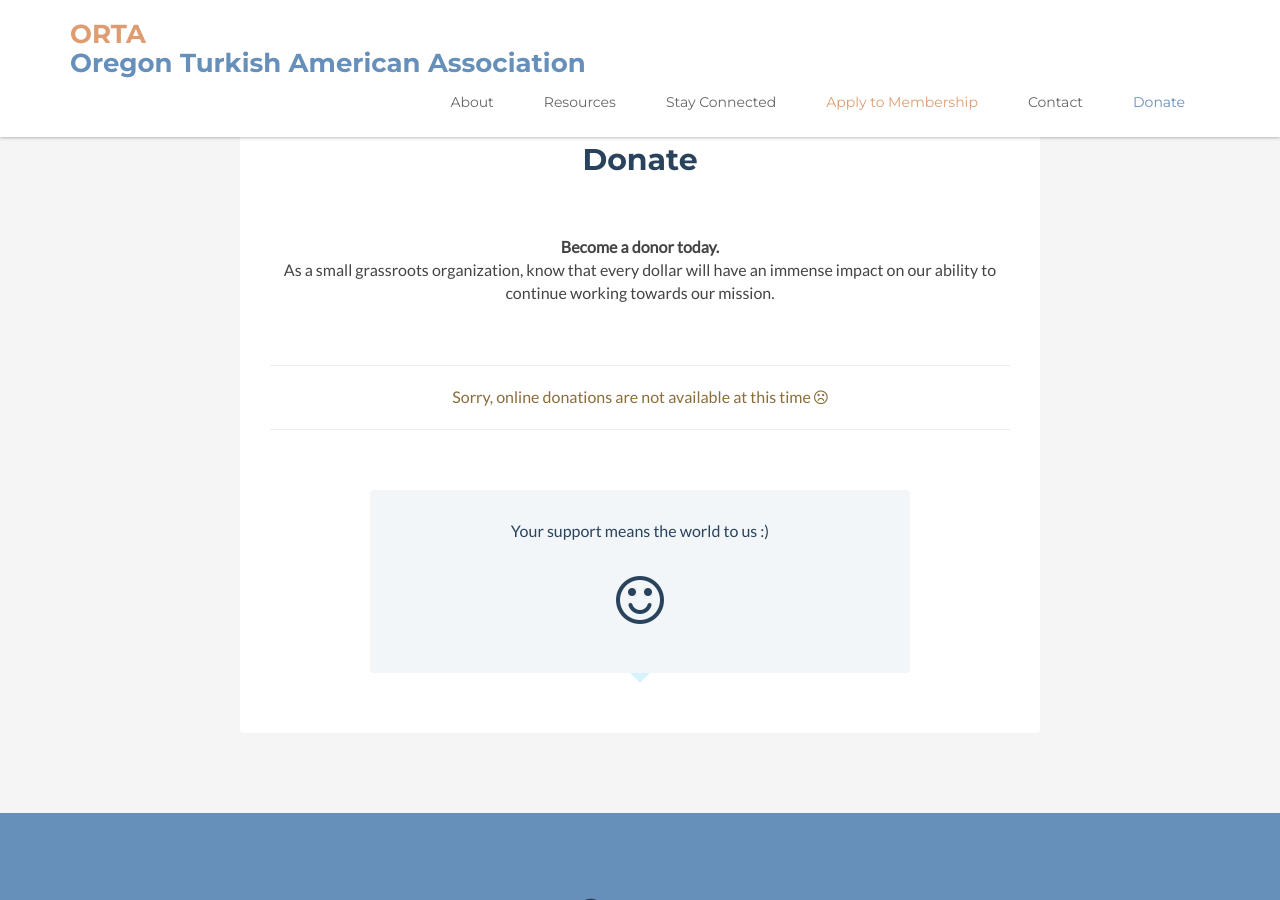
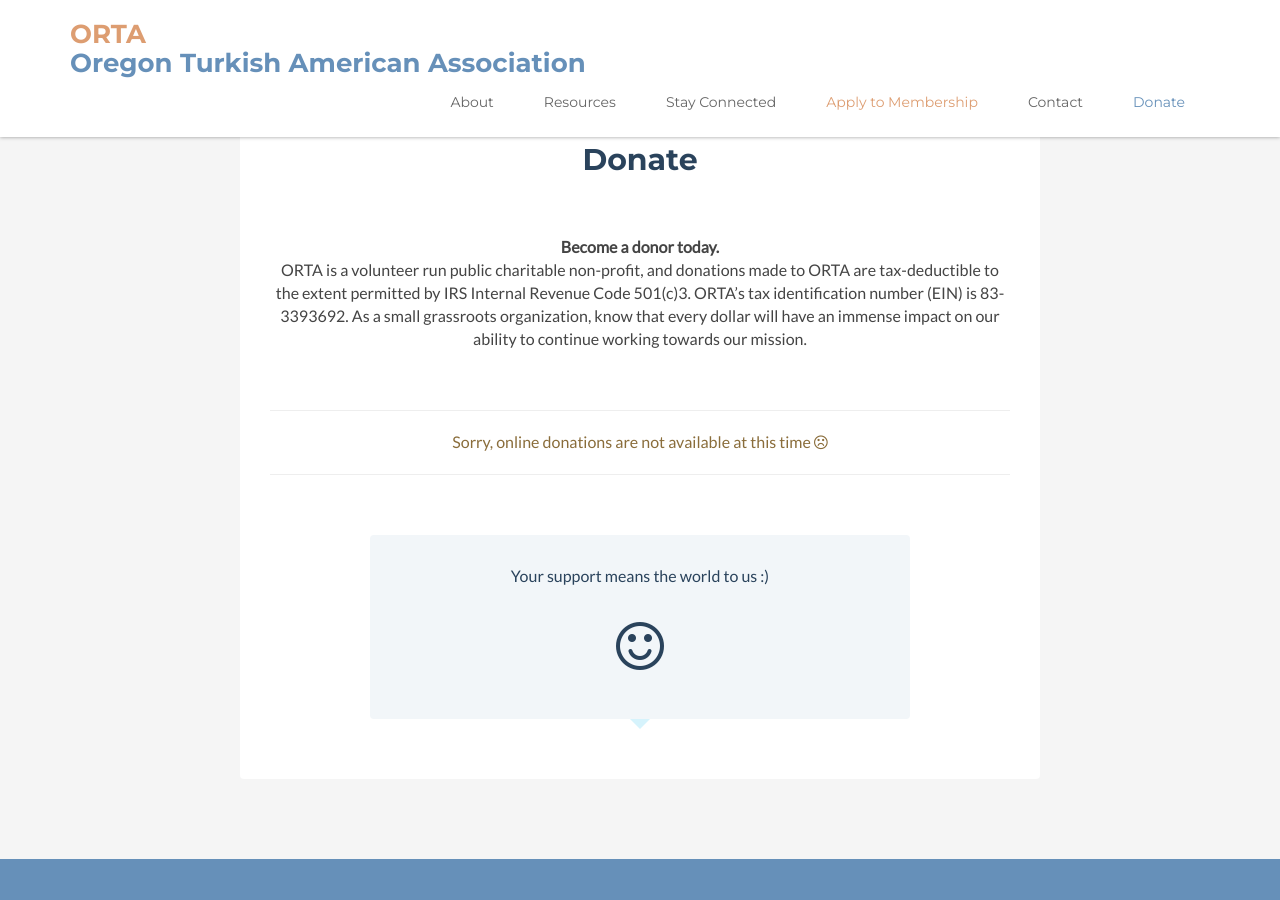
Before and after one commit to ortapdx/ortapdx.github.io, a Jekyll site: the page built from index.html, in a window 1280 px wide and 900 px high, scrolled down 1690 px. Built offline with Jekyll 4.4.1, drawn with Linux system fonts in a browser that asks for light colours; nearby versions of some CDN libraries; comment, search, counter and statistics services are not loaded.

Commit message:
Update index.html

```diff
--- a/index.html
+++ b/index.html
@@ -155,7 +155,7 @@ layout: default
     <div class="donate-inner">
       <h2 class="title text-center">Donate</h2>
       <div class="info">
-        <p><strong>Become a donor today.</strong><br>As a small grassroots organization, know that every dollar will have an immense impact on our ability to continue working towards our mission.</p>
+        <p><strong>Become a donor today.</strong><br>ORTA is a volunteer run public charitable non-profit, and donations made to ORTA are tax-deductible to the extent permitted by IRS Internal Revenue Code 501(c)3. ORTA’s tax identification number (EIN) is 83-3393692. As a small grassroots organization, know that every dollar will have an immense impact on our ability to continue working towards our mission.</p>
         {% if site.donorbox_campaign_name %}
           <div class="donorbox text-center">
             <iframe src="https://donorbox.org/embed/{{ site.donorbox_campaign_name }}" height="600px" width="100%" style="max-width:500px; min-width:310px" seamless="seamless" name="donorbox" frameborder="0" scrolling="no"></iframe>
```
